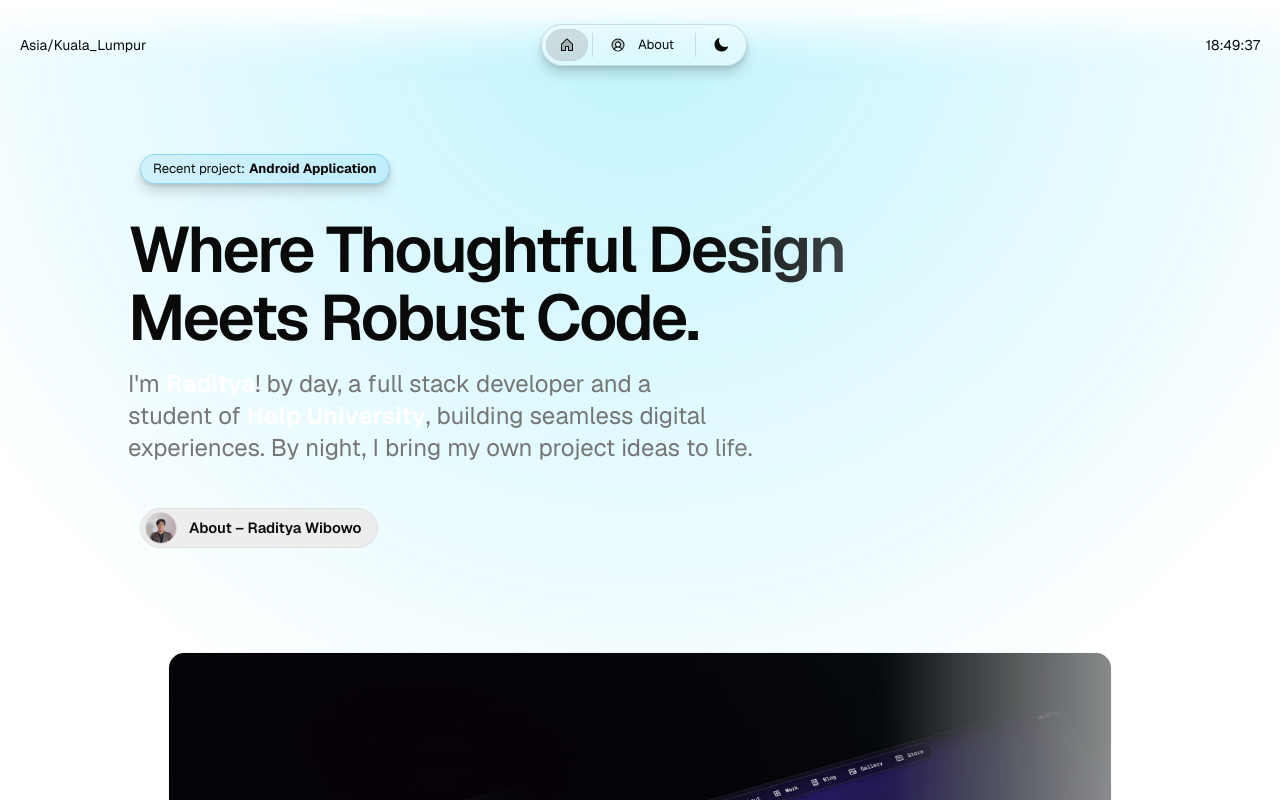
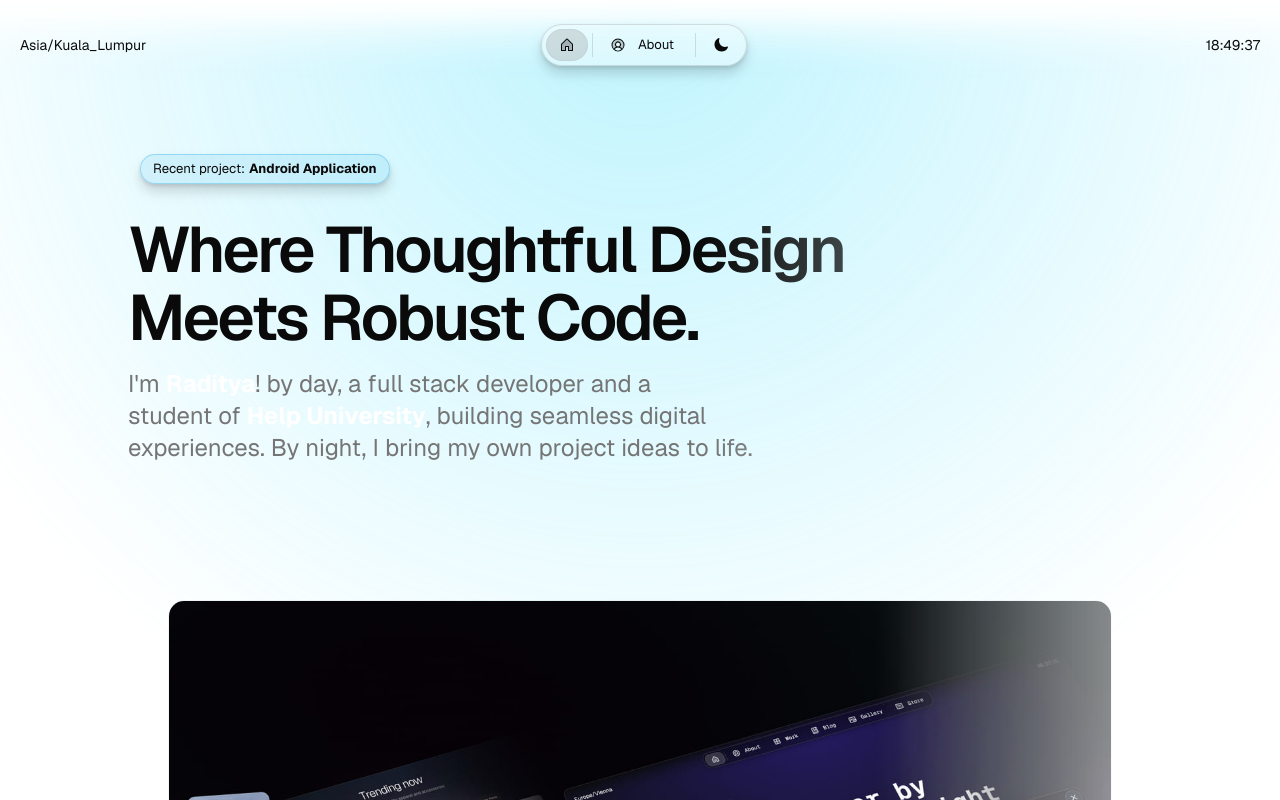
Before and after one commit to Radityaaaa/Raditya-portfolio, a Next.js app: page / in a window 1280 px wide. Shown: the top 800 px of the page. Built offline with nearby package versions, Linux system fonts and the light colour scheme.

Commit message:
Update page.tsx

```diff
--- a/src/app/page.tsx
+++ b/src/app/page.tsx
@@ -54,7 +54,7 @@ export default function Home() {
               {home.subline}
             </Text>
           </RevealFx>
-          <RevealFx paddingTop="12" delay={0.4} horizontal="start" paddingLeft="12">
+          {/* <RevealFx paddingTop="12" delay={0.4} horizontal="start" paddingLeft="12">
             <Button
               id="about"
               data-border="rounded"
@@ -74,7 +74,7 @@ export default function Home() {
                 {about.title}
               </Flex>
             </Button>
-          </RevealFx>
+          </RevealFx> */}
         </Column>
       </Column>
       <RevealFx translateY="16" delay={0.6}>
```
